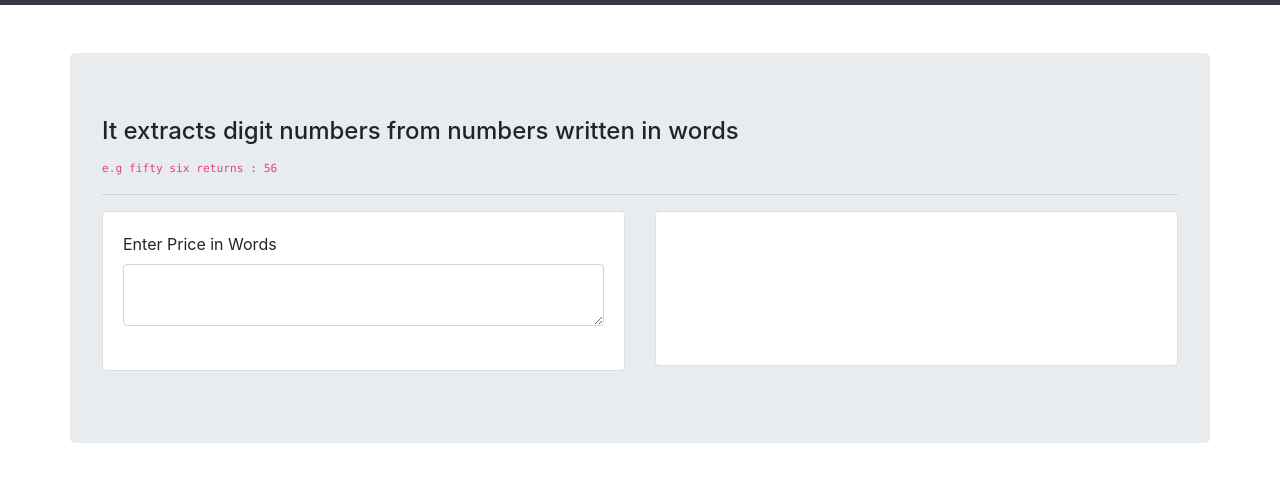
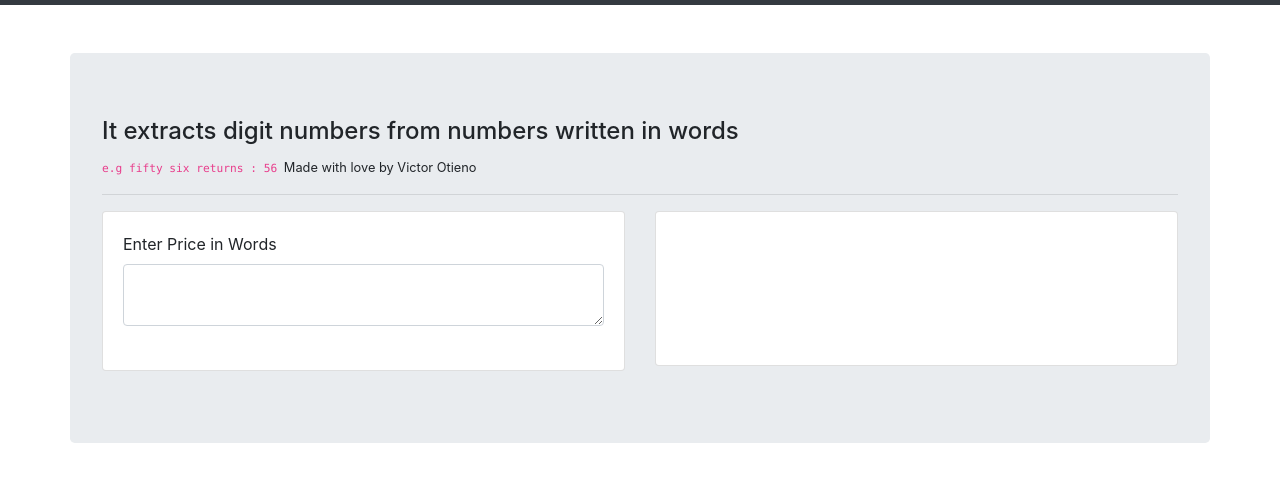
Before and after one commit to vikitaotiz/simple_natural_language_processing, a website: page index.html in a window 1280 px wide. Shown: the part 51-532 px from the top of the page. Drawn offline with Linux system fonts and the light colour scheme.

Commit message:
Initial Commit

```diff
--- a/index.html
+++ b/index.html
@@ -21,7 +21,7 @@
 
     <div class="container jumbotron mt-5">
         <h4>It extracts digit numbers from numbers written in words</h4>
-        <small><code>e.g fifty six returns : 56 </code></small>
+        <small><code>e.g fifty six returns : 56 </code> Made with love by Victor Otieno</small>
         <hr>
         <div class="row">
             <div class="col-md-6">
```
